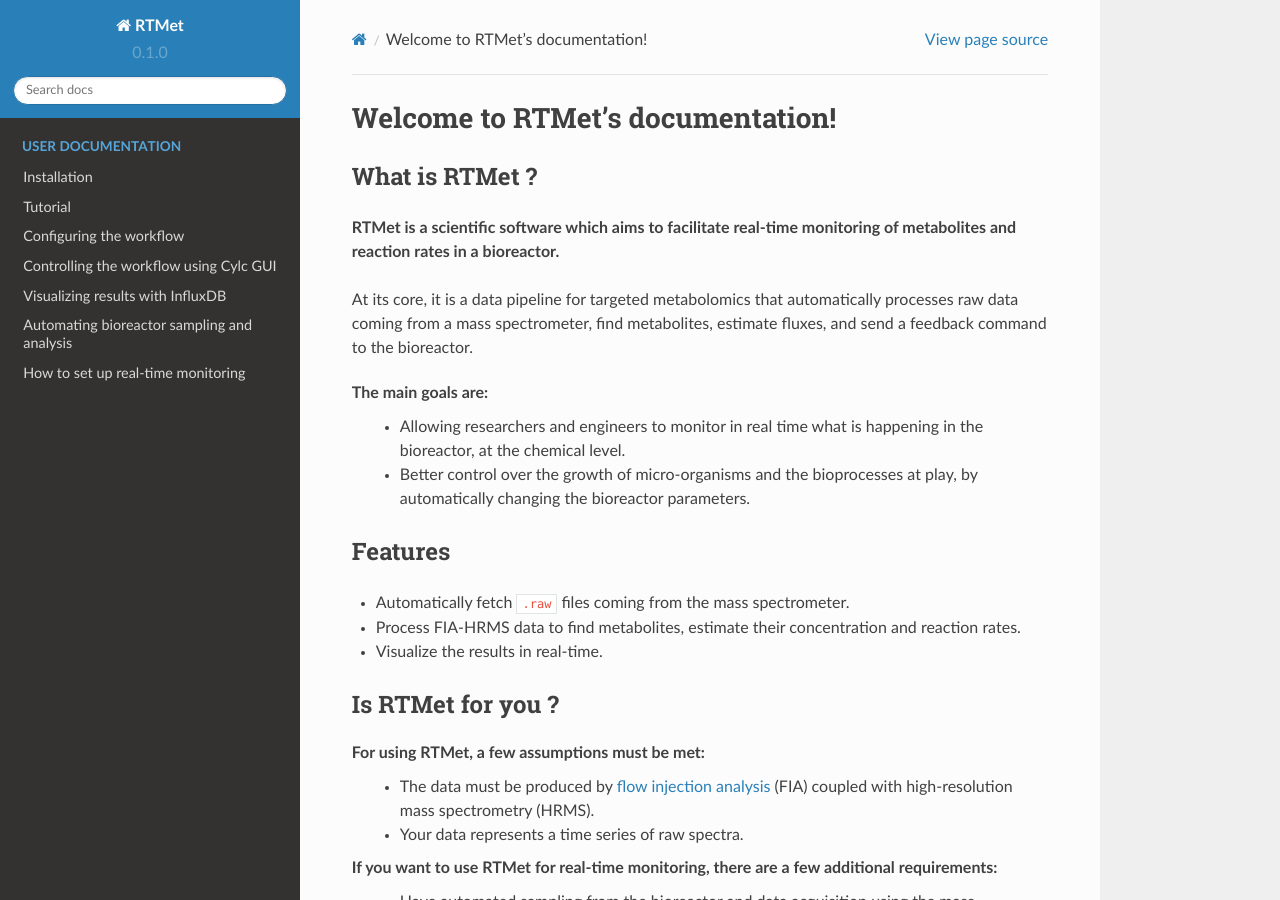
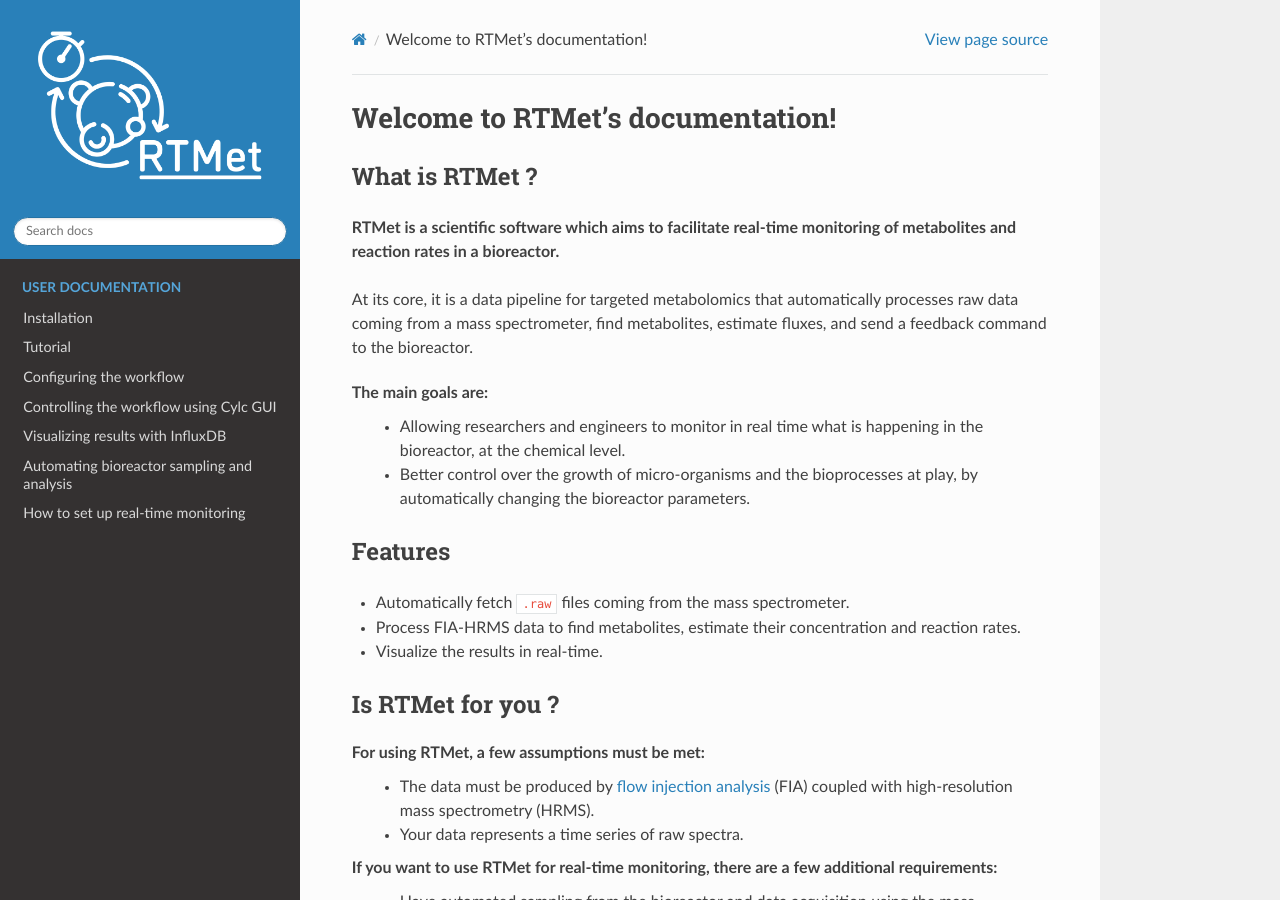
Before and after one commit to MetaboHUB-MetaToul-FluxoMet/RTMet, a Sphinx documentation site: the page built from docs/source/index.rst, in a window 1280 px wide and 900 px high. Built offline with Sphinx 7.4.7 and the Read the Docs theme 2.0.0, drawn with Linux system fonts in a browser that asks for light colours.

Commit message:
add logo to the sidebar

```diff
--- a/docs/source/conf.py
+++ b/docs/source/conf.py
@@ -7,24 +7,28 @@
 # -- Project information -----------------------------------------------------
 # https://www.sphinx-doc.org/en/master/usage/configuration.html#project-information
 
-project = 'RTMet'
-copyright = '2024, FluxoMet'
-author = 'Elliot Fontaine'
-release = '0.1'
-version = '0.1.0'
+project = "RTMet"
+copyright = "2024, FluxoMet"
+author = "Elliot Fontaine"
+release = "0.1"
+version = "0.1.0"
 
 # -- General configuration ---------------------------------------------------
 # https://www.sphinx-doc.org/en/master/usage/configuration.html#general-configuration
 
 extensions = []
 
-templates_path = ['_templates']
+templates_path = ["_templates"]
 exclude_patterns = []
-
 
 
 # -- Options for HTML output -------------------------------------------------
 # https://www.sphinx-doc.org/en/master/usage/configuration.html#options-for-html-output
 
-html_theme = 'sphinx_rtd_theme'
-html_static_path = ['_static']
+html_theme = "sphinx_rtd_theme"
+html_static_path = ["_static"]
+html_logo = "_static/logo_white.png"
+html_theme_options = {
+    "logo_only": True,
+    "display_version": False,
+}
```
Also changed, not shown: docs/source/_static/logo_blue.png (added), docs/source/_static/logo_white.png (added).
